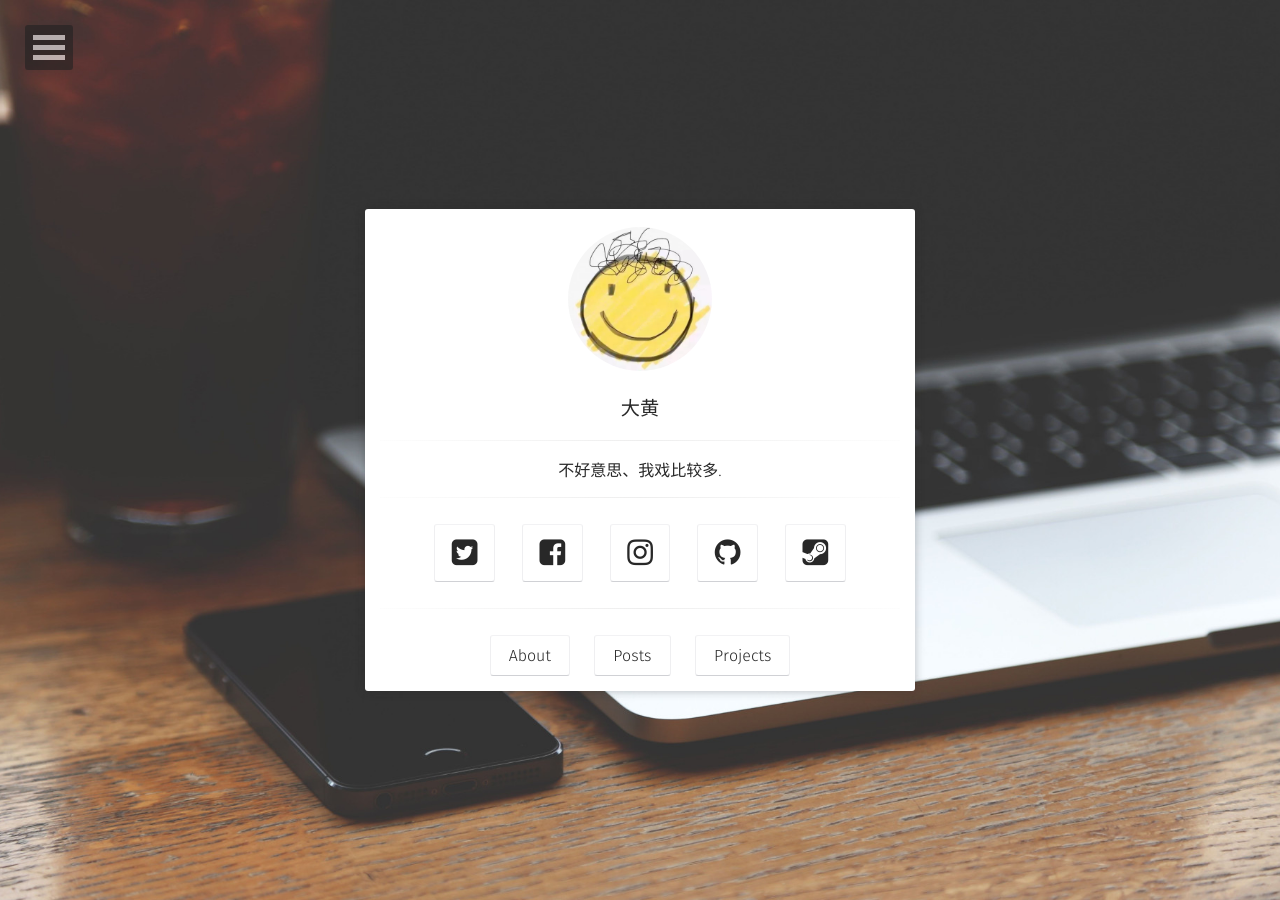
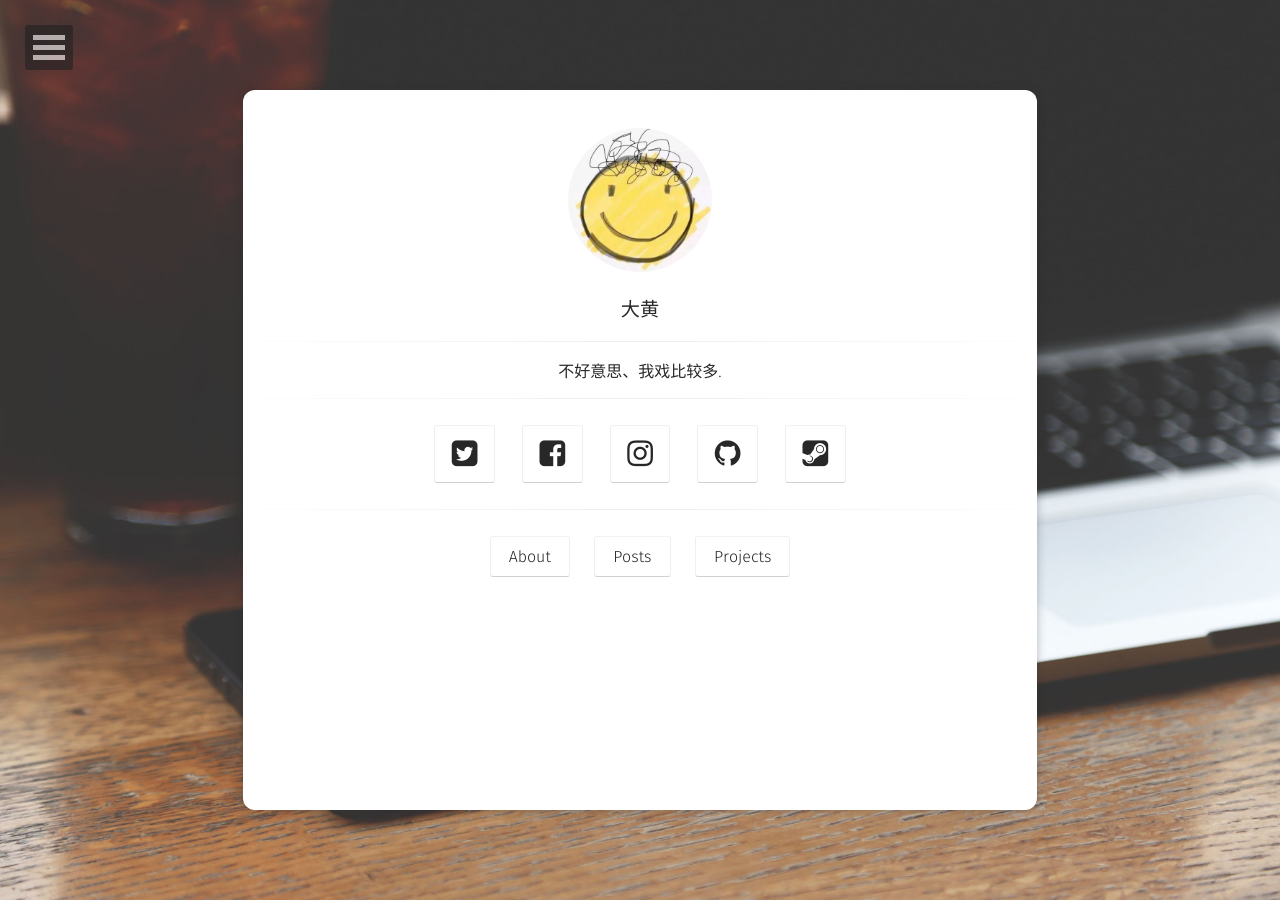
Before and after one commit to huangshengjie/huangshengjie.github.io, a Jekyll site: the page built from index.html, in a window 1280 px wide. Built offline with Jekyll 4.4.1, drawn with Linux system fonts in a browser that asks for light colours; some web fonts are replaced.

Commit message:
Update site.scss

```diff
--- a/_sass/site.scss
+++ b/_sass/site.scss
@@ -70,15 +70,17 @@ body {
 	align-items: center;
 }
 .container {
-	width: 36rem;
-	max-width: 550px;
+	width: 62%;
+	height: 80%;
 	padding-right: 15px;
 	padding-left: 15px;
+	padding-top: 20px;
+	padding-bottom: 20px;
 	@include center-block();
 	background-color: $white;
 	color: $color_shark;
 	z-index: 1;
-	border-radius: 3px;
+	border-radius: 12px;
 	box-shadow: 0 0 10px 0 rgba($color_shark,0.3);
 	@include transition(.5s);
 	@media #{$small} {
```
